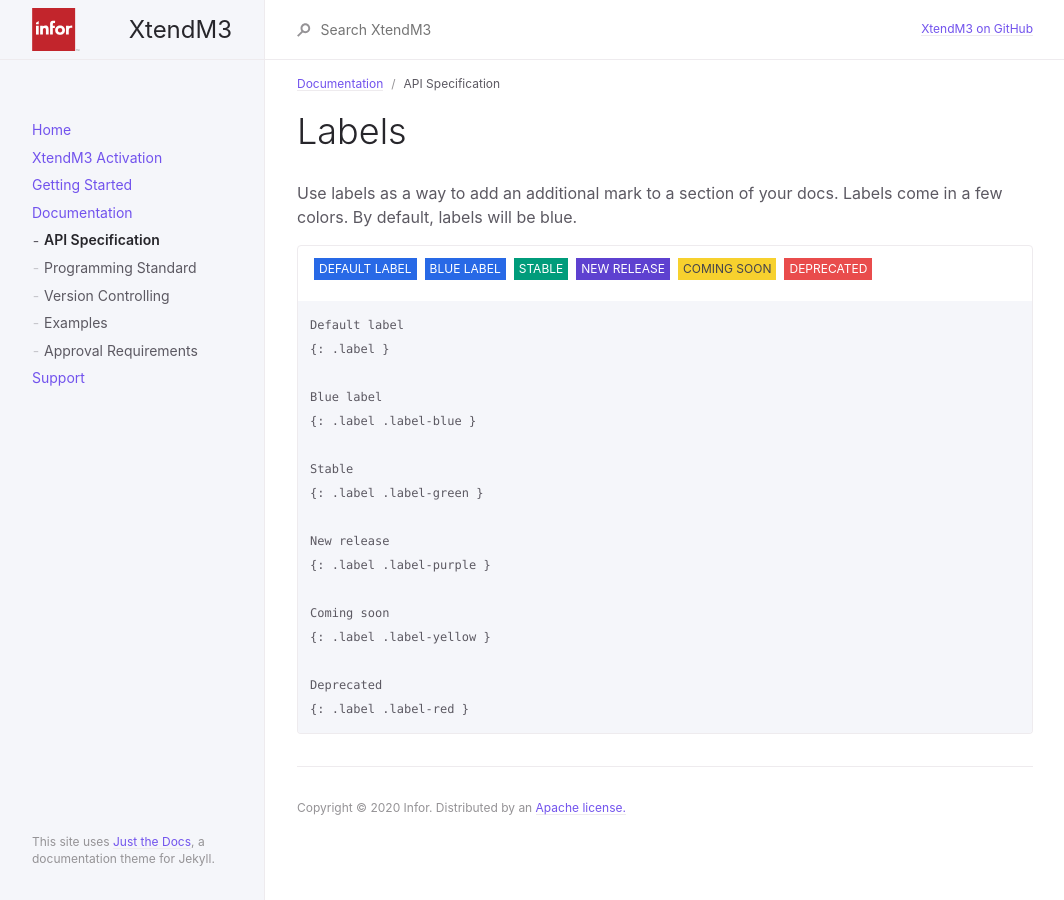
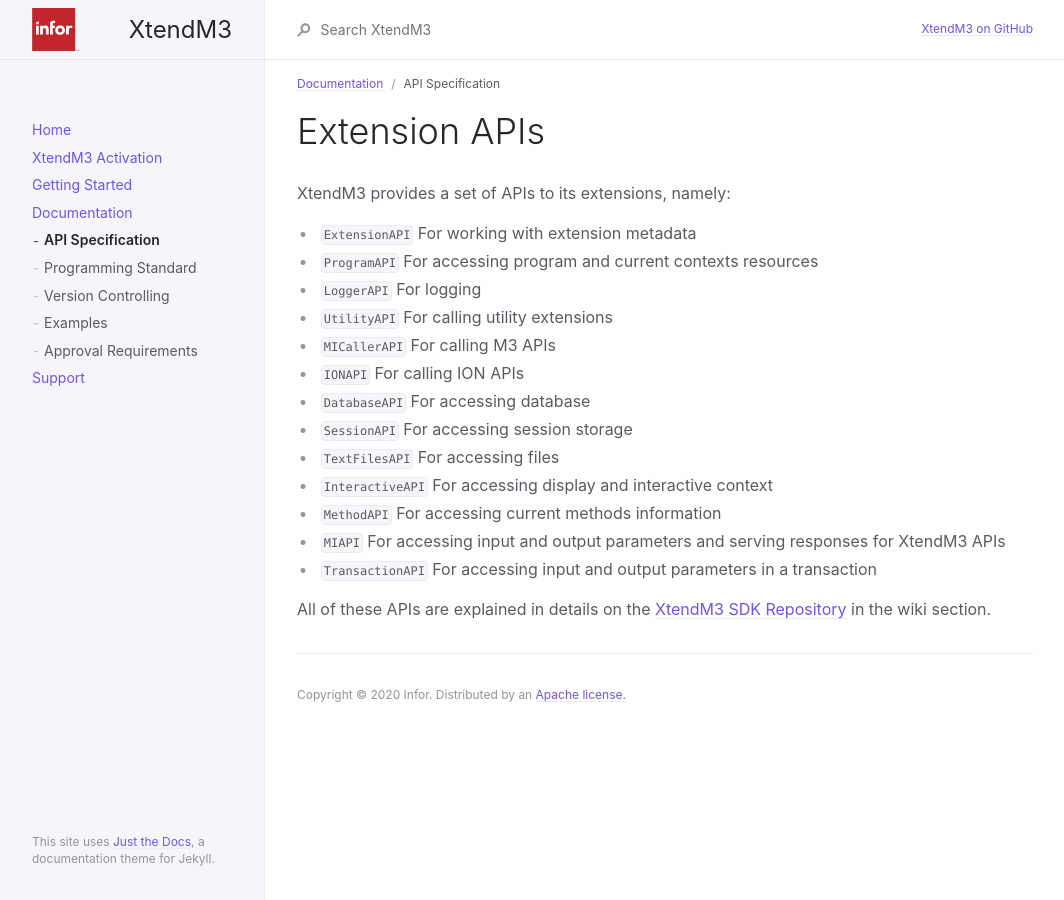
Before and after one commit to infor-cloud/xtendm3, a Jekyll site: the page built from docs/documentation/api-specification.md, in a window 1280 px wide. Shown: the whole page, without its empty margins (107-1171 px from the left). Built offline with Jekyll 4.4.1, drawn with Linux system fonts in a browser that asks for light colours.

Commit message:
Add API Specification

````diff
--- a/docs/documentation/api-specification.md
+++ b/docs/documentation/api-specification.md
@@ -5,45 +5,23 @@ parent: Documentation
 nav_order: 1
 ---
 
-# Labels
+# Extension APIs
 
-Use labels as a way to add an additional mark to a section of your docs. Labels come in a few colors. By default, labels will be blue.
+XtendM3 provides a set of APIs to its extensions, namely:
 
-<div class="code-example" markdown="1">
-Default label
-{: .label }
+* `ExtensionAPI` For working with extension metadata
+* `ProgramAPI` For accessing program and current contexts resources
+* `LoggerAPI` For logging
+* `UtilityAPI` For calling utility extensions
+* `MICallerAPI` For calling M3 APIs
+* `IONAPI` For calling ION APIs
+* `DatabaseAPI` For accessing database
+* `SessionAPI` For accessing session storage
+* `TextFilesAPI` For accessing files
+* `InteractiveAPI` For accessing display and interactive context
+* `MethodAPI` For accessing current methods information
+* `MIAPI` For accessing input and output parameters and serving responses for XtendM3 APIs
+* `TransactionAPI` For accessing input and output parameters in a transaction
 
-Blue label
-{: .label .label-blue }
 
-Stable
-{: .label .label-green }
-
-New release
-{: .label .label-purple }
-
-Coming soon
-{: .label .label-yellow }
-
-Deprecated
-{: .label .label-red }
-</div>
-```markdown
-Default label
-{: .label }
-
-Blue label
-{: .label .label-blue }
-
-Stable
-{: .label .label-green }
-
-New release
-{: .label .label-purple }
-
-Coming soon
-{: .label .label-yellow }
-
-Deprecated
-{: .label .label-red }
-```
+All of these APIs are explained in details on the [XtendM3 SDK Repository](https://github.com/infor-cloud/xtendm3-sdk-java) in the wiki section.
````
Also changed, not shown: docs/documentation/approval-requirements.md (renamed from docs/documentation/approva-requirements.md).
